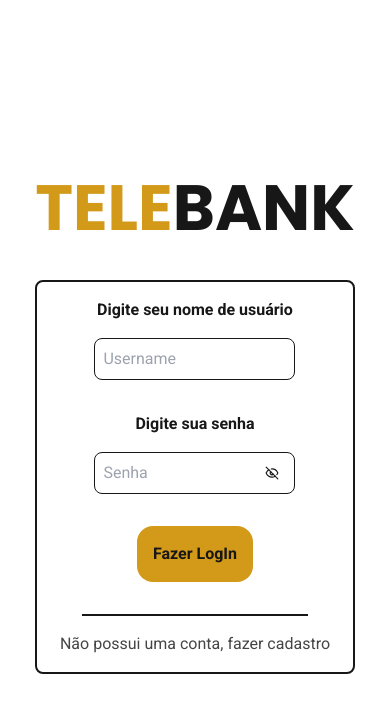
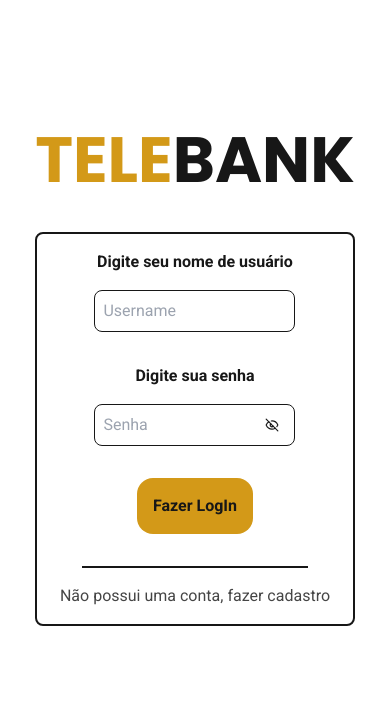
Before and after one commit to Nmora511/TeleBank, a Next.js app: page /login in a window 390 px wide. Shown: the top 712 px of the page. Built offline with nearby package versions, Linux system fonts and the light colour scheme.

Commit message:
feat: change margin

```diff
--- a/src/app/login/page.tsx
+++ b/src/app/login/page.tsx
@@ -3,7 +3,7 @@ import InputPassword from "@/components/UtilComponents/InputPassword";
 
 export default function login() {
   return (
-    <div className="h-[100vh] w-full flex justify-center max-sm:mt-40 sm:items-center text-center">
+    <div className="h-[100vh] w-full flex justify-center max-sm:pt-28 sm:items-center text-center">
       <div className="flex flex-col gap-6">
         <div className="flex">
           <h1 className="text-[var(--primary-yellow)] md:text-[10rem] text-[4rem] font-bold font-poppins">
```
